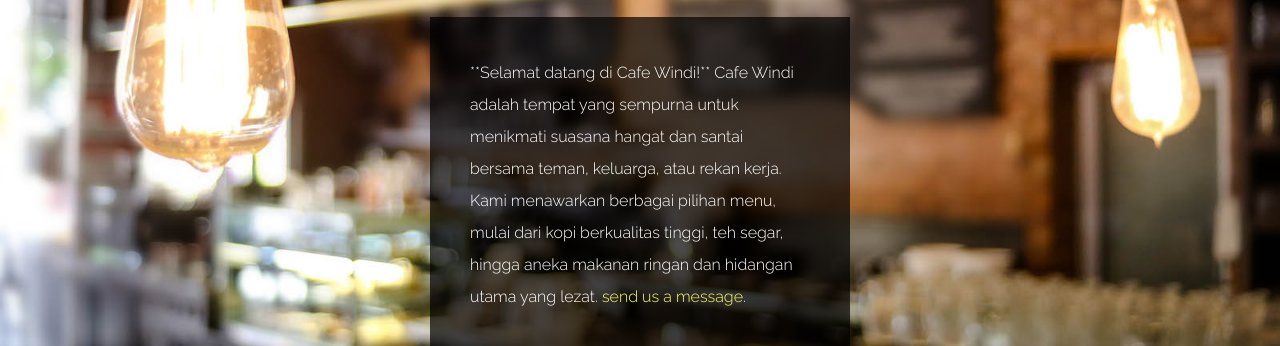
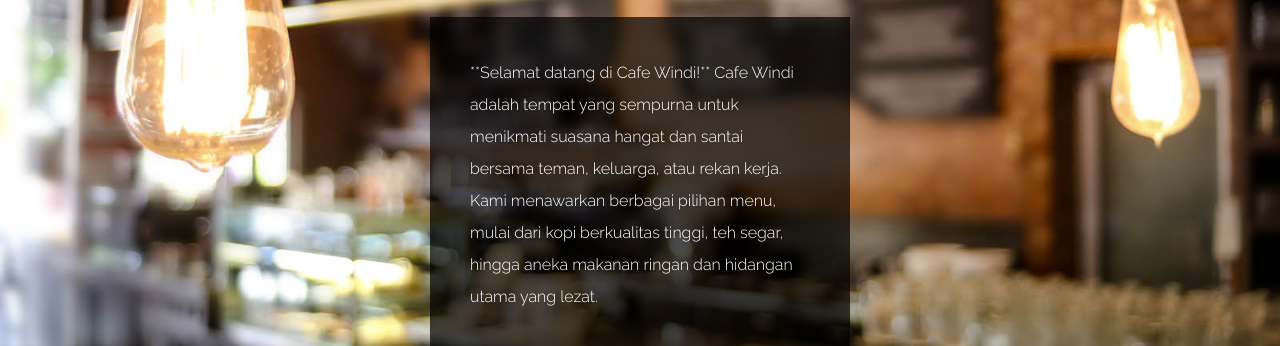
Before and after one commit to Windysuherman/windi_cafe, a plain HTML site: page index.html in a window 1280 px wide. Shown: the part 391-737 px from the top of the page. Drawn offline with nearby package versions, Linux system fonts and the light colour scheme.

Commit message:
Update index.html

```diff
--- a/index.html
+++ b/index.html
@@ -44,7 +44,7 @@ Windi Cafe
                     <p class="text-white leading-8 text-sm font-light">
                         **Selamat datang di Cafe Windi!**
 
-Cafe Windi adalah tempat yang sempurna untuk menikmati suasana hangat dan santai bersama teman, keluarga, atau rekan kerja. Kami menawarkan berbagai pilihan menu, mulai dari kopi berkualitas tinggi, teh segar, hingga aneka makanan ringan dan hidangan utama yang lezat.  <a rel="nofollow" href="https://www.tooplate.com/contact" target="_parent">send us a message</a>. </p>
+Cafe Windi adalah tempat yang sempurna untuk menikmati suasana hangat dan santai bersama teman, keluarga, atau rekan kerja. Kami menawarkan berbagai pilihan menu, mulai dari kopi berkualitas tinggi, teh segar, hingga aneka makanan ringan dan hidangan utama yang lezat. </p>
                 </div>
                 <div class="text-center">
                     <div class="inline-block">
```
